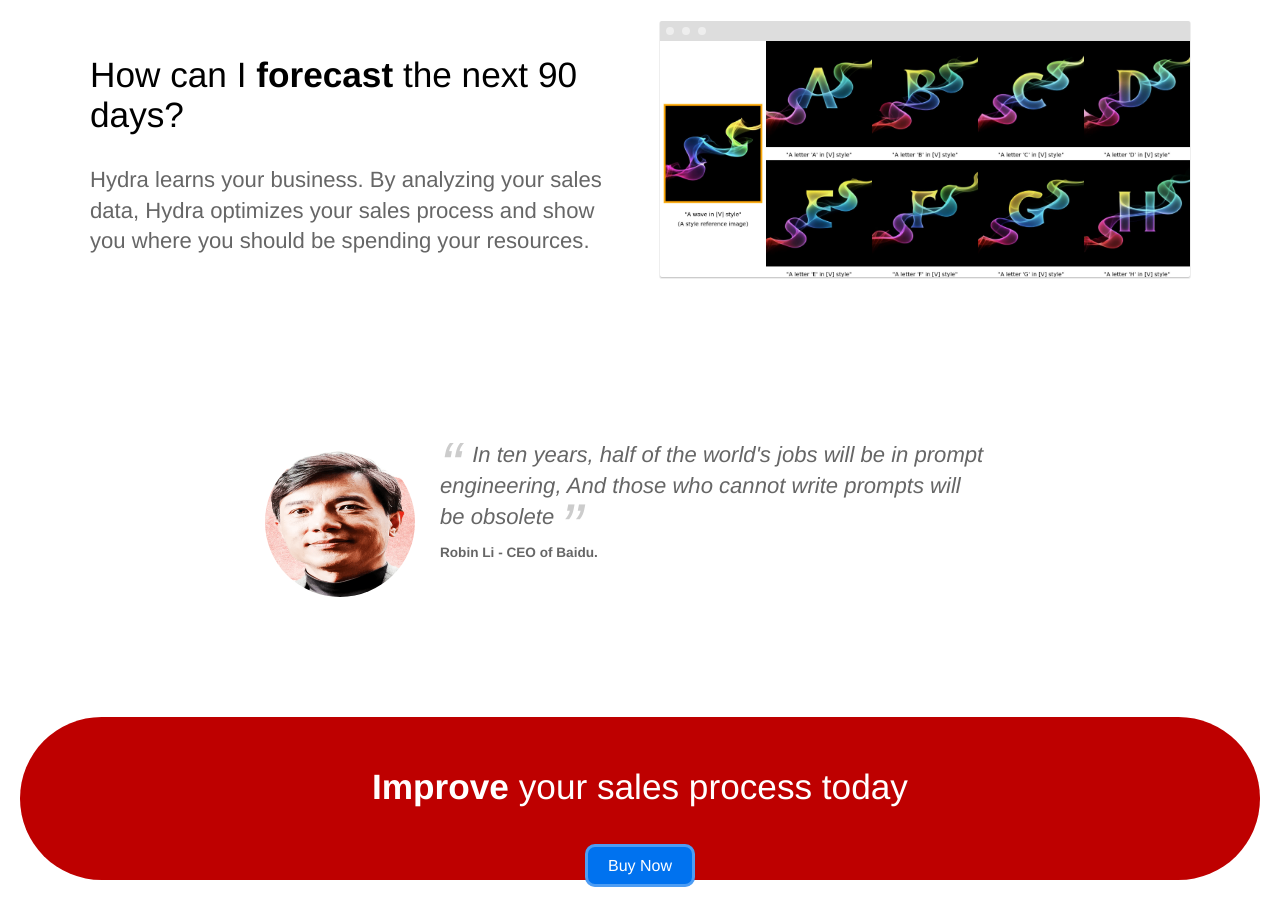
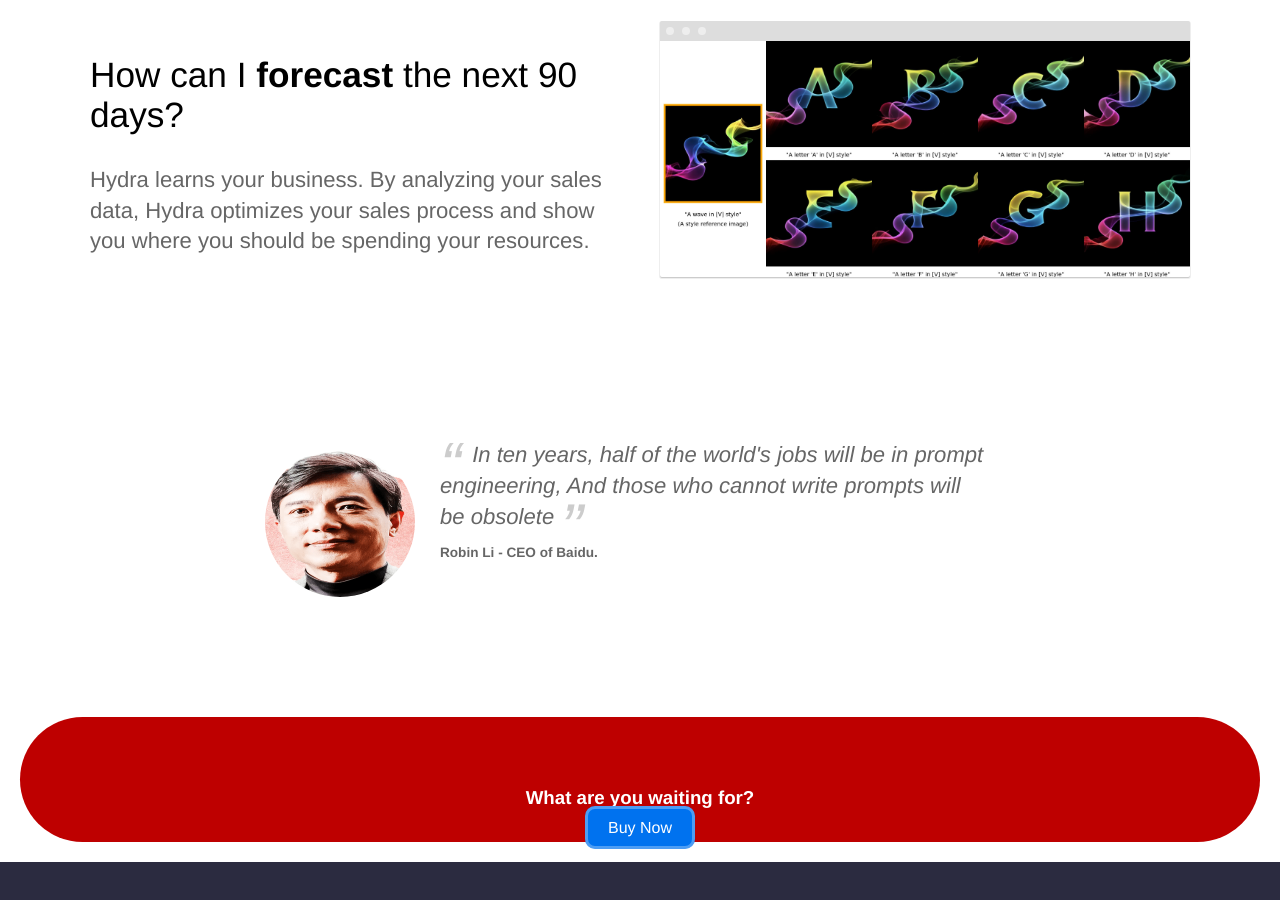
Before and after one commit to hi-sushanta/prompt, a Jekyll site: the page built from index.html, in a window 1280 px wide and 900 px high, scrolled down 1708 px. Built offline with Jekyll 4.4.1, drawn with Linux system fonts in a browser that asks for light colours; the list of posts is cut into pages by our own code; after the commit the page ends 2570 px from its top, so only the background shows below that.

Commit message:
Change motive text

```diff
--- a/index.html
+++ b/index.html
@@ -69,7 +69,7 @@ description: In this book help you to create your won business.
 
 	<section class="bottom-cta">
 		<section class="sub-cta">
-			<h2 class="motive"><strong>Improve</strong> your sales process today</h2>
+			<h3 class="motive"><strong>What are you waiting for?</strong></h2>
 			<div class="button alt"><a href="#">Buy Now</a></div>
 		</section>
 	</section>
```
